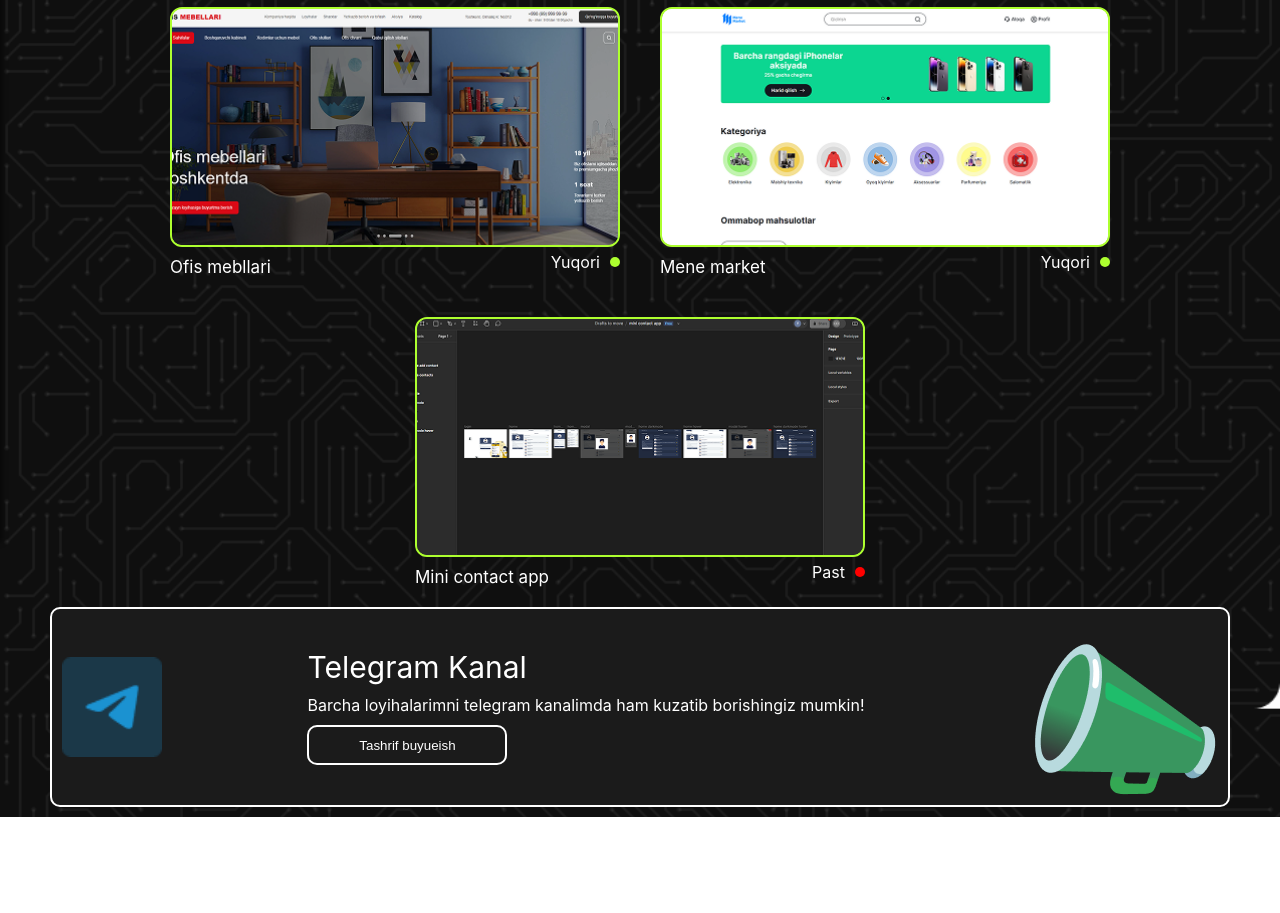
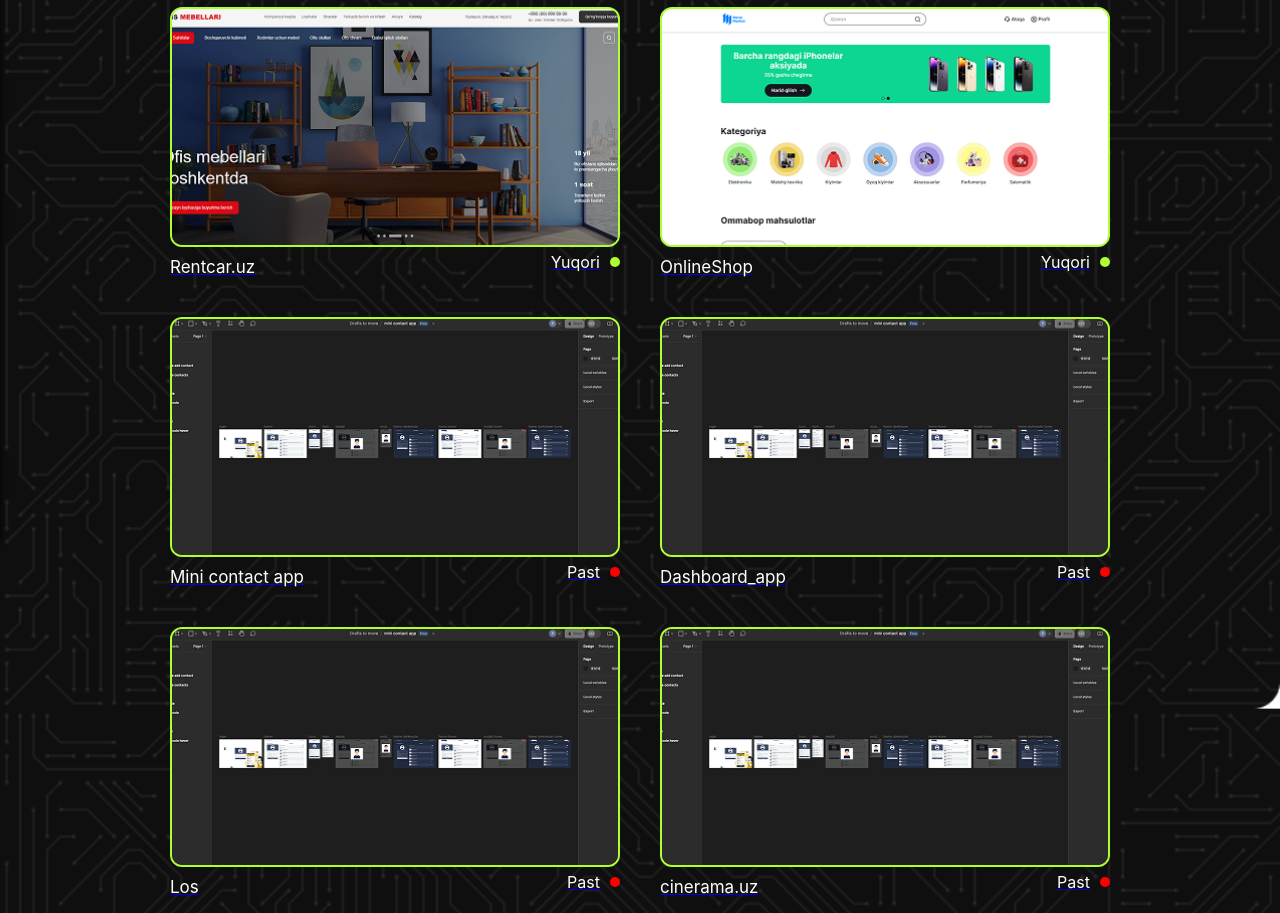
Before and after one commit to Akbarali-800/partfolio_js, a website: page projects.html in a window 1280 px wide. Shown: the part 258-1171 px from the top of the page. Before the commit the page ends 1075 px from the top, so only its background shows below. Drawn offline with Linux system fonts and the light colour scheme.

Commit message:
new_partfolio

```diff
--- a/projects.html
+++ b/projects.html
@@ -61,37 +61,37 @@
             <div class="container">
                 <div class="main_project_div">
 
-                    <div>
+                    <a href="https://akbarali-800.github.io/RentcarRR/" target="_blank">
                         <div class="project1">
                             <img src="./images/eyes.png" class="icon" />
                             <img src="./images/Frame 36.png" class="icon" />
                             <img src="./images/Frame 35.png" class="icon" />
                         </div>
                         <div class="flex_figma">
-                            <p class="figma_name">Ofis mebllari</p>
+                            <p class="figma_name">Rentcar.uz</p>
                             <div class="quality_flex">
                                 <p class="quality">Yuqori</p>
                                 <div class="yashil_dumalo"></div>
                             </div>
                         </div>
-                    </div>
+                    </a>
 
-                    <div>
+                    <a href="https://akbarali-800.github.io/online_shop/" target="_blank">
                         <div class="project2">
                             <img src="./images/eyes.png" class="icon" />
                             <img src="./images/Frame 36.png" class="icon" />
                             <img src="./images/Frame 35.png" class="icon" />
                         </div>
                         <div class="flex_figma">
-                            <p class="figma_name">Mene market</p>
+                            <p class="figma_name">OnlineShop</p>
                             <div class="quality_flex">
                                 <p class="quality">Yuqori</p>
                                 <div class="yashil_dumalo"></div>
                             </div>
                         </div>
-                    </div>
+                    </a>
 
-                    <div>
+                    <a href="https://akbarali-800.github.io/RentcarRR/" target="_blank">
                         <div class="project3">
                             <img src="./images/eyes.png" class="icon" />
                             <img src="./images/Frame 36.png" class="icon" />
@@ -104,7 +104,53 @@
                                 <div class="red_dumalo"></div>
                             </div>
                         </div>
-                    </div>
+                    </a>
+
+                    <a href="https://akbarali-800.github.io/Dashboard_/" target="_blank">
+                        <div class="project3">
+                            <img src="./images/eyes.png" class="icon" />
+                            <img src="./images/Frame 36.png" class="icon" />
+                            <img src="./images/Frame 35.png" class="icon" />
+                        </div>
+                        <div class="flex_figma">
+                            <p class="figma_name">Dashboard_app</p>
+                            <div class="quality_flex">
+                                <p class="quality">Past</p>
+                                <div class="red_dumalo"></div>
+                            </div>
+                        </div>
+                    </a>
+
+                    <a href="https://akbarali-800.github.io/js_los_6/" target="_blank">
+                        <div class="project3">
+                            <img src="./images/eyes.png" class="icon" />
+                            <img src="./images/Frame 36.png" class="icon" />
+                            <img src="./images/Frame 35.png" class="icon" />
+                        </div>
+                        <div class="flex_figma">
+                            <p class="figma_name">Los</p>
+                            <div class="quality_flex">
+                                <p class="quality">Past</p>
+                                <div class="red_dumalo"></div>
+                            </div>
+                        </div>
+                    </a>
+
+                    <a href="https://akbarali-800.github.io/cinerama/" target="_blank">
+                        <div class="project3">
+                            <img src="./images/eyes.png" class="icon" />
+                            <img src="./images/Frame 36.png" class="icon" />
+                            <img src="./images/Frame 35.png" class="icon" />
+                        </div>
+                        <div class="flex_figma">
+                            <p class="figma_name">cinerama.uz</p>
+                            <div class="quality_flex">
+                                <p class="quality">Past</p>
+                                <div class="red_dumalo"></div>
+                            </div>
+                        </div>
+                    </a>
+
                 </div>
             </div>
         </section>
```
Also changed, not shown: boglanish.html (+1 -1 lines), bot.js (added, +29 -0 lines), package.json (added, +23 -0 lines), 1 other file.
